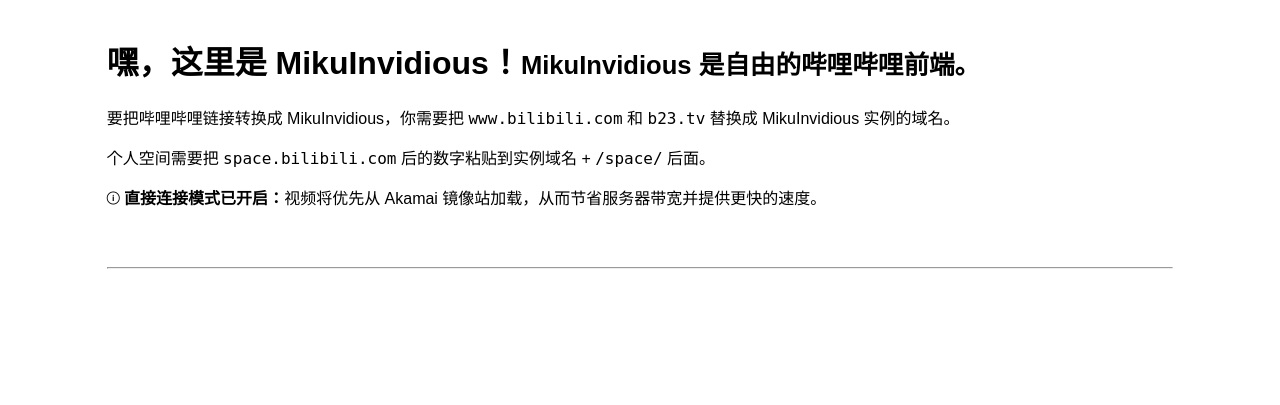
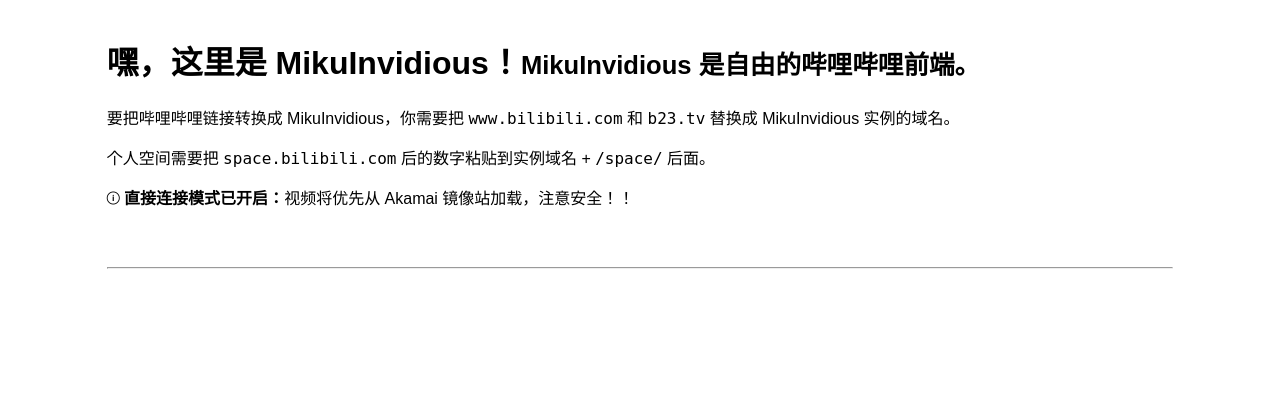
Before and after one commit to apicalshark/mikuinvidious, a Flask app: template templates/themes/wayback/home.html in a window 1280 px wide. Shown: the part 54-459 px from the top of the page. Run offline with Flask 3, Linux system fonts and the light colour scheme; the template is opened without the code that fills it, so the values that code supplies are empty; parts of the project's set-up code (start-up, migrations or seed data) failed here and were passed over.

Commit message:
feat: update notice

```diff
--- a/templates/themes/wayback/home.html
+++ b/templates/themes/wayback/home.html
@@ -14,7 +14,7 @@
   <p>
     <i class="icon ion-ios-information-circle-outline"></i>
     {% if not proxy_status.use_proxy %}
-    <b>直接连接模式已开启：</b>视频将优先从 Akamai 镜像站加载，从而节省服务器带宽并提供更快的速度。
+    <b>直接连接模式已开启：</b>视频将优先从 Akamai 镜像站加载，注意安全！！
     {% else %}
     <b>服务器代理模式已开启：</b>所有视频流量都将通过本服务器进行中转。
     {% endif %}
```
